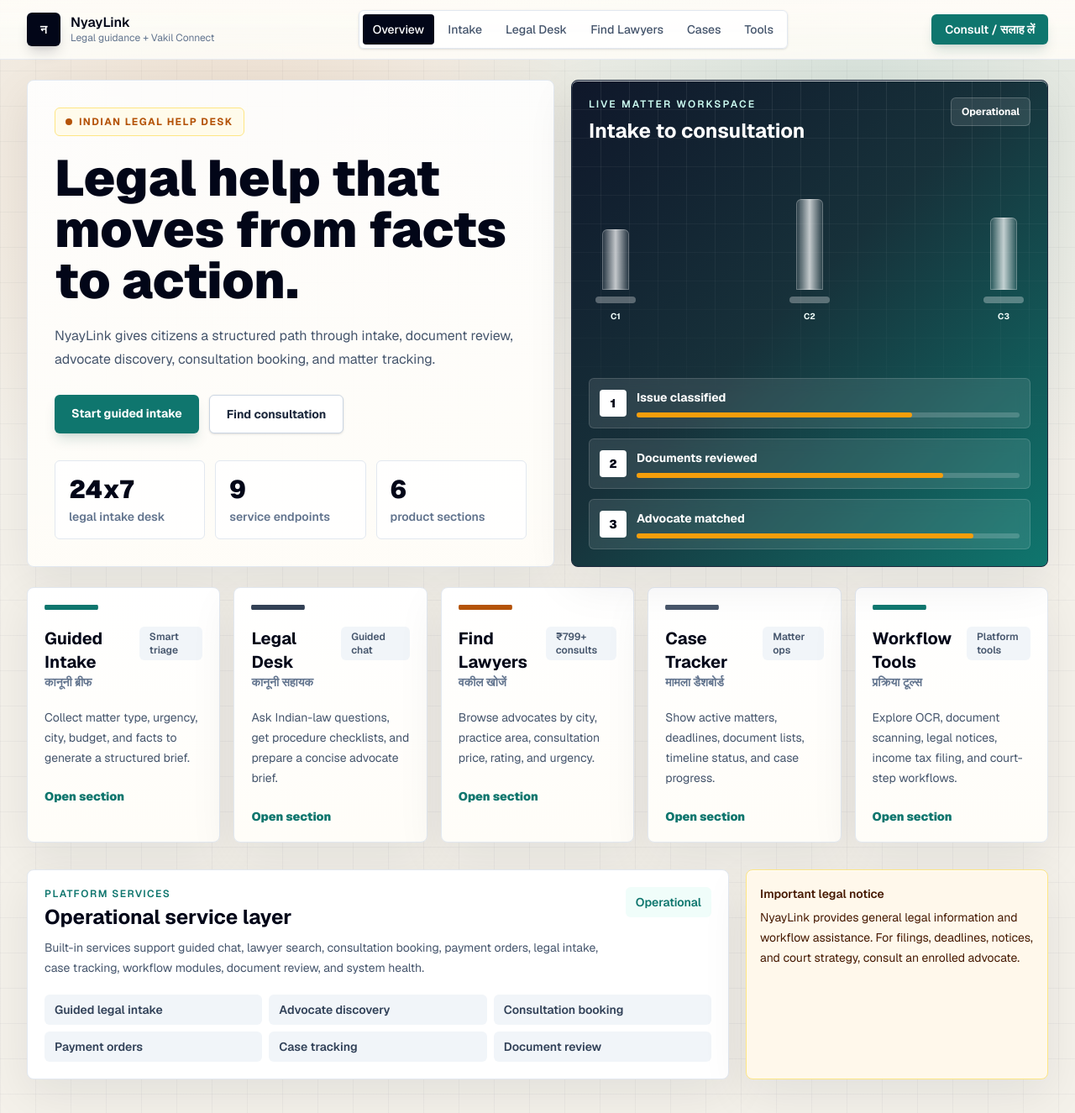
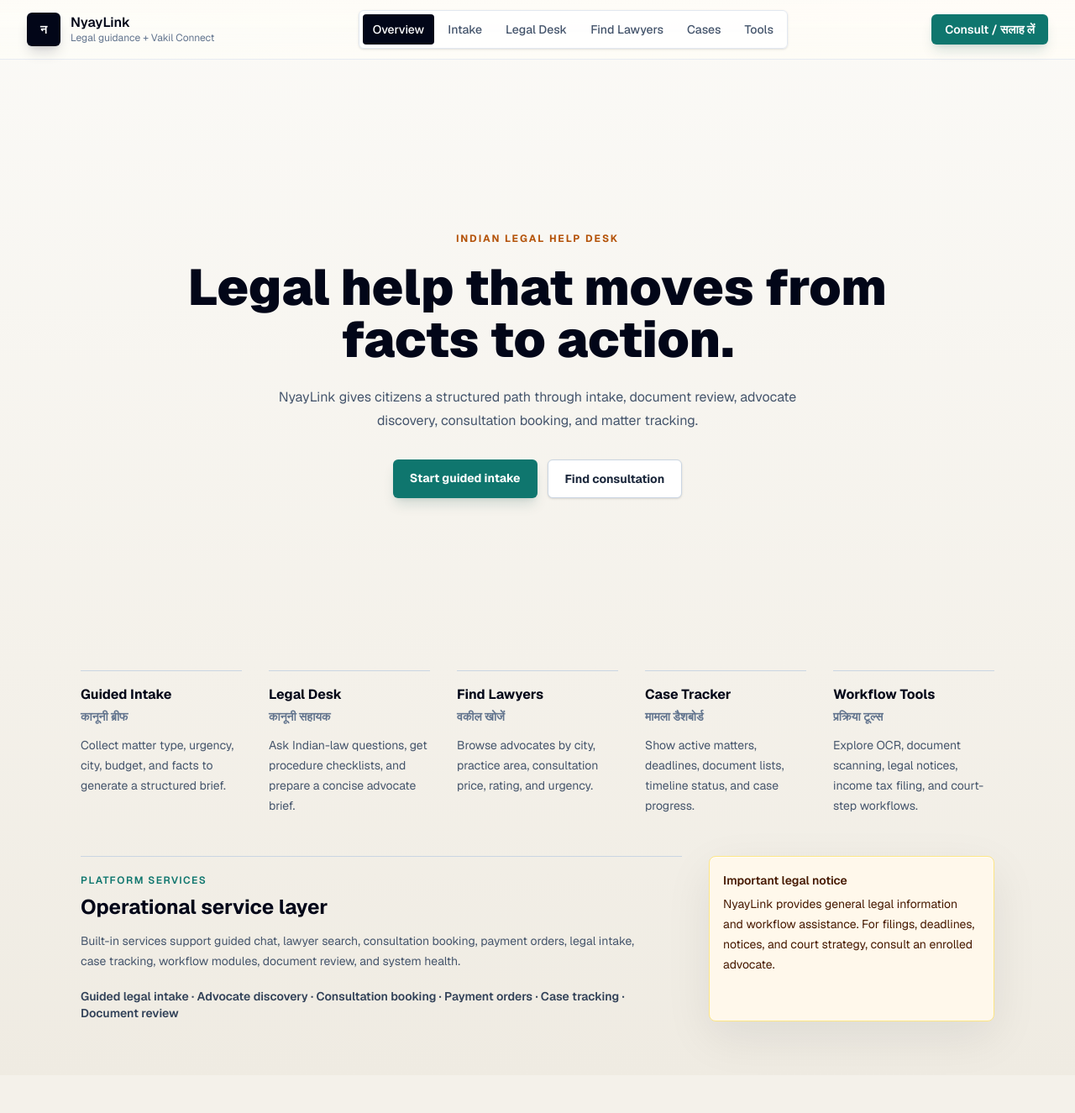
Before and after one commit to farzeenilyaszargar/Caseway, a Next.js app: page / in a window 1280 px wide. Shown: the whole page at 84% size. After the commit the page ends 1280 px from the top, so only its background shows below. Built offline with nearby package versions, Linux system fonts and the light colour scheme.

Commit message:
Simplify home page design

```diff
--- a/app/components/LegalGraphics.tsx
+++ /dev/null
@@ -1,49 +0,0 @@
-export function LegalWorkflowGraphic() {
-  return (
-    <div className="legal-stage premium-card min-h-[360px] rounded-lg border border-slate-800 p-5 text-white">
-      <div className="relative z-10 flex h-full min-h-[320px] flex-col justify-between">
-        <div className="flex items-start justify-between gap-4">
-          <div>
-            <p className="text-xs font-semibold uppercase tracking-[0.18em] text-teal-100">
-              Live matter workspace
-            </p>
-            <h2 className="mt-2 text-2xl font-bold">Intake to consultation</h2>
-          </div>
-          <div className="rounded-md border border-white/20 bg-white/10 px-3 py-2 text-xs font-bold">
-            Operational
-          </div>
-        </div>
-
-        <div className="mt-8 grid grid-cols-[64px_1fr_64px] items-end gap-4">
-          {[72, 108, 86].map((height, index) => (
-            <div key={height} className="flex flex-col items-center gap-2">
-              <div
-                className="legal-column w-8 rounded-t-md"
-                style={{ height }}
-                aria-hidden="true"
-              />
-              <div className="h-2 w-12 rounded-full bg-white/30" />
-              <p className="text-[10px] font-bold text-teal-50">C{index + 1}</p>
-            </div>
-          ))}
-        </div>
-
-        <div className="mt-8 grid gap-3">
-          {["Issue classified", "Documents reviewed", "Advocate matched"].map((item, index) => (
-            <div key={item} className="flex items-center gap-3 rounded-md border border-white/14 bg-white/10 p-3 backdrop-blur">
-              <span className="grid h-8 w-8 place-items-center rounded bg-white text-sm font-black text-slate-950">
-                {index + 1}
-              </span>
-              <div className="min-w-0 flex-1">
-                <p className="text-sm font-bold">{item}</p>
-                <div className="mt-2 h-1.5 rounded-full bg-white/18">
-                  <div className="h-1.5 rounded-full bg-[#f59e0b]" style={{ width: `${72 + index * 8}%` }} />
-                </div>
-              </div>
-            </div>
-          ))}
-        </div>
-      </div>
-    </div>
-  );
-}
--- a/app/globals.css
+++ b/app/globals.css
@@ -48,12 +48,8 @@ button {
 
 .app-canvas {
   background:
-    linear-gradient(90deg, rgb(15 23 42 / 0.035) 1px, transparent 1px),
-    linear-gradient(180deg, rgb(15 23 42 / 0.035) 1px, transparent 1px),
-    radial-gradient(circle at 22% 14%, rgb(180 83 9 / 0.12), transparent 28rem),
-    radial-gradient(circle at 80% 8%, rgb(15 118 110 / 0.13), transparent 32rem),
+    linear-gradient(180deg, #fbfaf7 0%, #f4f1ea 62%, #efebe2 100%),
     #f4f1ea;
-  background-size: 42px 42px, 42px 42px, auto, auto, auto;
 }
 
 .topbar {
@@ -112,3 +108,7 @@ button {
   transform-origin: left;
   transition: transform 180ms ease;
 }
+
+.home-minimal {
+  min-height: calc(100vh - 73px);
+}
--- a/app/page.tsx
+++ b/app/page.tsx
@@ -1,6 +1,5 @@
 import Link from "next/link";
 import { AppShell, LegalDisclaimer } from "./components/AppShell";
-import { LegalWorkflowGraphic } from "./components/LegalGraphics";
 
 const sections = [
   {
@@ -9,8 +8,6 @@ const sections = [
     href: "/intake",
     description:
       "Collect matter type, urgency, city, budget, and facts to generate a structured brief.",
-    stats: "Smart triage",
-    tone: "bg-[#0f766e]",
   },
   {
     title: "Legal Desk",
@@ -18,8 +15,6 @@ const sections = [
     href: "/assistant",
     description:
       "Ask Indian-law questions, get procedure checklists, and prepare a concise advocate brief.",
-    stats: "Guided chat",
-    tone: "bg-[#334155]",
   },
   {
     title: "Find Lawyers",
@@ -27,8 +22,6 @@ const sections = [
     href: "/lawyers",
     description:
       "Browse advocates by city, practice area, consultation price, rating, and urgency.",
-    stats: "₹799+ consults",
-    tone: "bg-[#b45309]",
   },
   {
     title: "Case Tracker",
@@ -36,8 +29,6 @@ const sections = [
     href: "/cases",
     description:
       "Show active matters, deadlines, document lists, timeline status, and case progress.",
-    stats: "Matter ops",
-    tone: "bg-[#475569]",
   },
   {
     title: "Workflow Tools",
@@ -45,8 +36,6 @@ const sections = [
     href: "/tools",
     description:
       "Explore OCR, document scanning, legal notices, income tax filing, and court-step workflows.",
-    stats: "Platform tools",
-    tone: "bg-[#0f766e]",
   },
 ];
 
@@ -62,20 +51,18 @@ const platformCapabilities = [
 export default function Home() {
   return (
     <AppShell>
-      <section className="mx-auto grid max-w-7xl gap-5 px-4 py-6 sm:px-6 lg:grid-cols-[minmax(0,1.05fr)_minmax(380px,0.95fr)] lg:px-8">
-        <div className="premium-card paper-surface rounded-lg border border-slate-200 p-5 sm:p-8">
-          <div className="inline-flex items-center gap-2 rounded-md border border-amber-200 bg-amber-50 px-3 py-2 text-xs font-bold uppercase tracking-[0.12em] text-[#b45309]">
-            <span className="h-2 w-2 rounded-full bg-[#b45309]" />
+      <section className="home-minimal mx-auto flex max-w-5xl flex-col items-center justify-center px-4 py-14 text-center sm:px-6 lg:px-8">
+        <p className="text-xs font-bold uppercase tracking-[0.16em] text-[#b45309]">
           Indian legal help desk
-          </div>
-          <h1 className="mt-5 max-w-3xl text-4xl font-black leading-[1.02] tracking-normal text-slate-950 sm:text-6xl">
+        </p>
+        <h1 className="mt-5 max-w-4xl text-4xl font-black leading-[1.02] tracking-normal text-slate-950 sm:text-6xl">
             Legal help that moves from facts to action.
         </h1>
-          <p className="mt-5 max-w-2xl text-base leading-7 text-slate-600">
+        <p className="mt-6 max-w-2xl text-base leading-7 text-slate-600">
           NyayLink gives citizens a structured path through intake, document review, advocate
           discovery, consultation booking, and matter tracking.
         </p>
-          <div className="mt-7 flex flex-wrap gap-3">
+        <div className="mt-8 flex flex-wrap justify-center gap-3">
           <Link className="rounded-md bg-[#0f766e] px-5 py-3 text-sm font-bold text-white shadow-lg shadow-teal-900/15 transition hover:bg-[#0b625c]" href="/intake">
             Start guided intake
           </Link>
@@ -83,70 +70,36 @@ export default function Home() {
             Find consultation
           </Link>
         </div>
-          <div className="mt-8 grid gap-3 sm:grid-cols-3">
-            {[
-              ["24x7", "legal intake desk"],
-              ["9", "service endpoints"],
-              ["6", "product sections"],
-            ].map(([value, label]) => (
-              <div key={label} className="rounded-md border border-slate-200 bg-white/82 p-4">
-                <p className="text-3xl font-black text-slate-950">{value}</p>
-                <p className="mt-1 text-sm font-semibold text-slate-500">{label}</p>
-              </div>
-            ))}
-          </div>
-        </div>
-        <LegalWorkflowGraphic />
       </section>
 
-      <section className="mx-auto grid max-w-7xl gap-4 px-4 pb-8 sm:px-6 lg:grid-cols-5 lg:px-8">
+      <section className="mx-auto grid max-w-6xl gap-x-8 gap-y-7 px-4 pb-12 sm:grid-cols-2 sm:px-6 lg:grid-cols-5 lg:px-8">
         {sections.map((section) => (
           <Link
             key={section.href}
             href={section.href}
-            className="route-card premium-card group rounded-lg border border-slate-200 p-5 transition hover:-translate-y-1 hover:border-teal-500"
+            className="border-t border-slate-300 pt-4 text-left transition hover:border-[#0f766e]"
           >
-            <div className={`route-strip mb-5 h-1.5 rounded-full ${section.tone}`} />
-            <div className="flex items-start justify-between gap-4">
-              <div>
-                <h2 className="text-xl font-bold">{section.title}</h2>
-                <p className="text-sm font-semibold text-slate-500">{section.hindi}</p>
-              </div>
-              <span className="rounded-md bg-slate-100 px-3 py-1 text-xs font-semibold text-slate-600">
-                {section.stats}
-              </span>
-            </div>
-            <p className="mt-5 text-sm leading-6 text-slate-600">{section.description}</p>
-            <p className="mt-6 text-sm font-black text-[#0f766e]">Open section</p>
+            <h2 className="text-base font-bold">{section.title}</h2>
+            <p className="mt-1 text-sm font-semibold text-slate-500">{section.hindi}</p>
+            <p className="mt-3 text-sm leading-6 text-slate-600">{section.description}</p>
           </Link>
         ))}
       </section>
 
-      <section className="mx-auto grid max-w-7xl gap-5 px-4 pb-10 sm:px-6 lg:grid-cols-[minmax(0,1fr)_360px] lg:px-8">
-        <div className="premium-card rounded-lg border border-slate-200 bg-white p-5">
-          <div className="flex flex-wrap items-start justify-between gap-4">
-            <div>
+      <section className="mx-auto grid max-w-6xl gap-8 px-4 pb-16 sm:px-6 lg:grid-cols-[1fr_340px] lg:px-8">
+        <div className="border-t border-slate-300 pt-5">
           <p className="text-xs font-semibold uppercase tracking-[0.12em] text-[#0f766e]">
             Platform services
           </p>
-              <h2 className="mt-1 text-2xl font-bold">Operational service layer</h2>
-              <p className="mt-2 max-w-2xl text-sm leading-6 text-slate-600">
+          <h2 className="mt-2 text-2xl font-bold">Operational service layer</h2>
+          <p className="mt-3 max-w-2xl text-sm leading-6 text-slate-600">
             Built-in services support guided chat, lawyer search, consultation booking,
             payment orders, legal intake, case tracking, workflow modules, document review,
             and system health.
           </p>
-            </div>
-            <span className="rounded-md bg-teal-50 px-3 py-2 text-sm font-semibold text-[#0f766e]">
-              Operational
-            </span>
-          </div>
-          <div className="mt-5 grid gap-2 sm:grid-cols-2 lg:grid-cols-3">
-            {platformCapabilities.map((capability) => (
-              <span key={capability} className="rounded-md bg-slate-100 px-3 py-2 text-sm font-semibold text-slate-700">
-                {capability}
-              </span>
-            ))}
-          </div>
+          <p className="mt-5 text-sm font-semibold text-slate-700">
+            {platformCapabilities.join(" · ")}
+          </p>
         </div>
         <LegalDisclaimer />
       </section>
```
Lines whose indentation alone changed are shown as unchanged.
